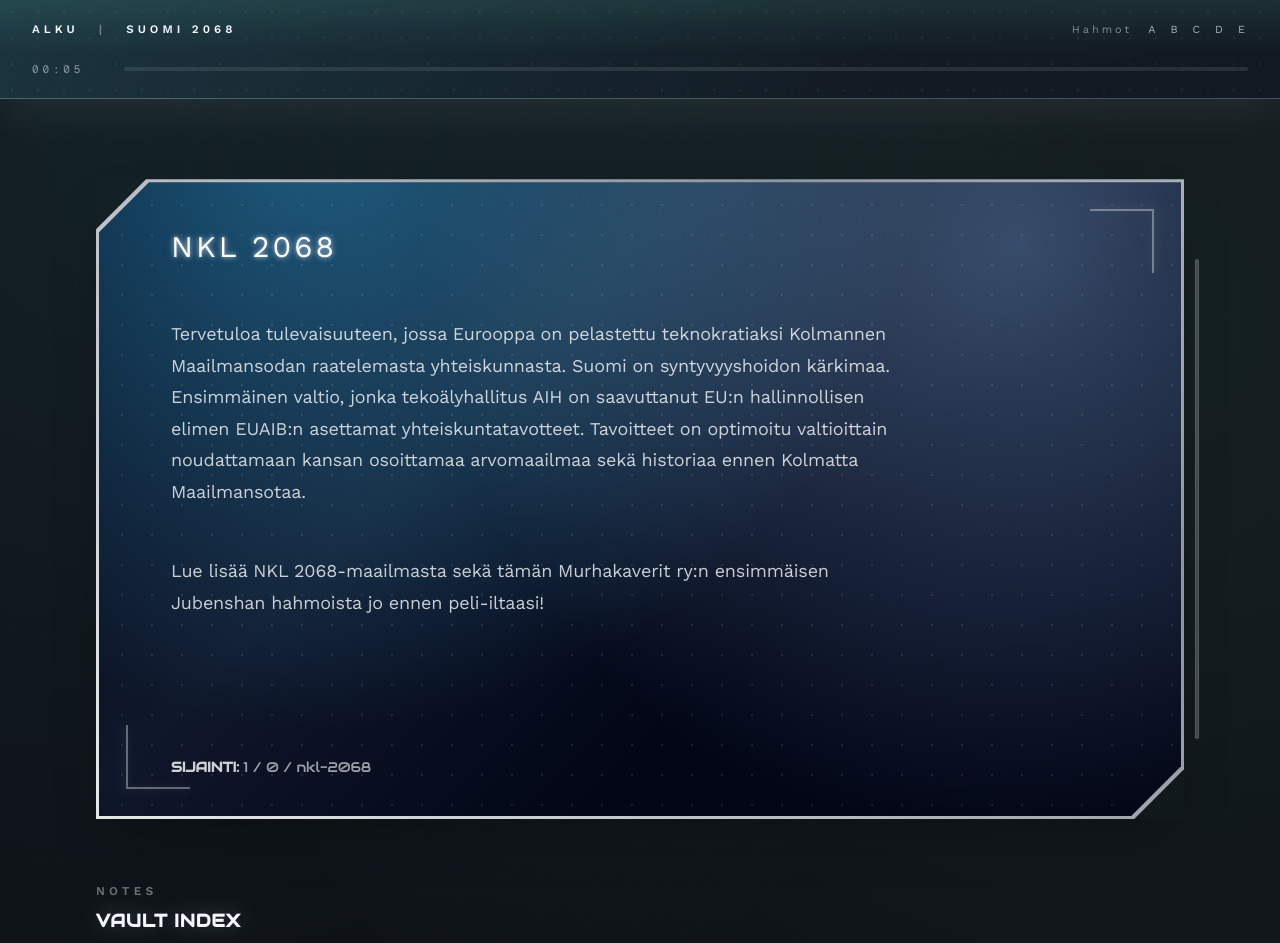
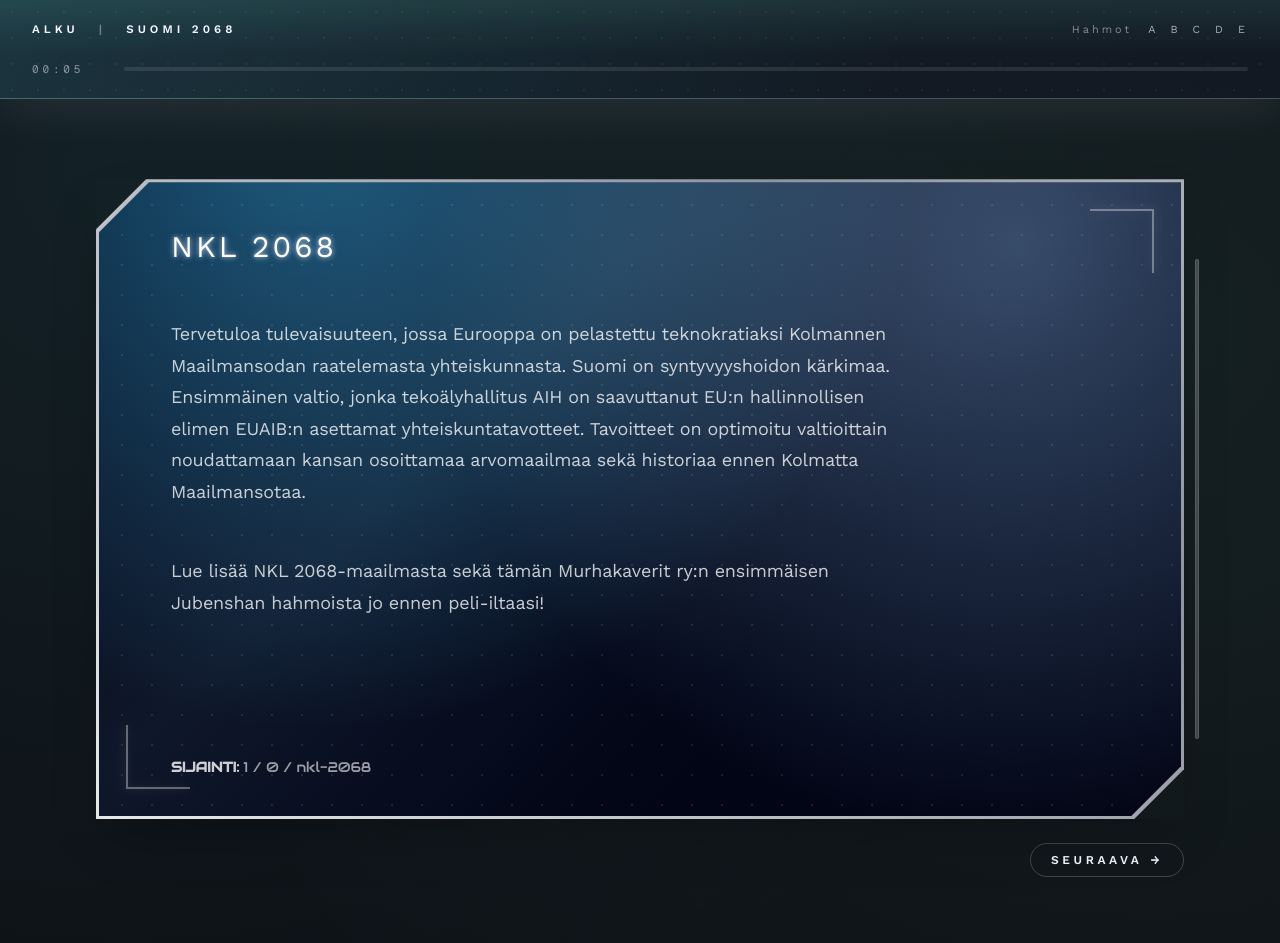
Before and after one commit to Laged/murhakaverit-website, a Next.js app: page / in a window 1280 px wide. Shown: the top 943 px of the page. Built offline with nearby package versions, Linux system fonts and the light colour scheme.

Commit message:
feat: fuse vault metadata with futuristic card

```diff
--- a/src/app/layout.tsx
+++ b/src/app/layout.tsx
@@ -26,7 +26,7 @@ const geistMono = Geist_Mono({
 });
 
 const NKL_DESCRIPTION =
-  "Tervetuloa tulevaisuuteen, jossa Eurooppa on pelastettu teknokratiaksi Kolmannen Maailmansodan raatelemasta yhteiskunnasta. Suomi on syntyvyyshoidon kärkimaa. Ensimmäinen valtio, jonka tekoälyhallitus AIH on saavuttanut EU:n hallinnollisen elimen EUAIB:n asettamat yhteiskuntatavotteet. Tavoitteet on optimoitu valtioittain noudattamaan kansan osoittamaa arvomaailmaa sekä historiaa ennen Kolmatta Maailmansotaa.";
+  "Tervetuloa tulevaisuuteen, jossa Eurooppa on pelastettu teknokratiaksi Kolmannen Maailmansodan raatelemasta yhteiskunnasta. Suomi on syntyvyyshoidon kärkimaa. Ensimmäinen valtio, jonka tekoälyhallitus AIH on saavuttanut EU:n hallinnollisen elimen EUAIB:n asettamat yhteiskuntatavotteet. Tavoitteet on optimoitu valtioittain noudattamaan kansan osoittamaa arvomaailmaa sekä historiaa ennen Kolmatta Maailmansotaa. Lue lisää NKL 2068-maailmasta sekä tämän Murhakaverit ry:n ensimmäisen Jubenshan hahmoista jo ennen peli-iltaasi!";
 
 export const metadata: Metadata = {
   metadataBase: new URL("https://murhakaverit.vercel.app"),
--- a/src/app/page.tsx
+++ b/src/app/page.tsx
@@ -44,10 +44,26 @@ export default async function HomePage() {
     : undefined;
 
   const otherNotes = summaries.filter((summary) => summary.slug !== landingSummary?.slug);
+  const nextNote = otherNotes.at(0);
 
   return (
     <div className="flex flex-col gap-16">
-      {transformedLanding ? <NoteCard note={transformedLanding} /> : null}
+      {transformedLanding ? (
+        <div className="flex flex-col gap-6">
+          <NoteCard note={transformedLanding} />
+          {nextNote ? (
+            <div className="flex justify-end">
+              <Link
+                href={`/notes/${nextNote.slug}`}
+                className="inline-flex items-center gap-2 rounded-full border border-foreground/20 px-5 py-2 text-xs font-semibold uppercase tracking-[0.3em] text-foreground transition hover:border-foreground/50"
+              >
+                Seuraava
+                <span aria-hidden>→</span>
+              </Link>
+            </div>
+          ) : null}
+        </div>
+      ) : null}
 
       <section id="notes" className="flex flex-col gap-6">
         <header className="flex flex-col gap-2">
--- a/src/components/CombinedCard.tsx
+++ b/src/components/CombinedCard.tsx
@@ -227,9 +227,11 @@ export function CombinedCard({ title, className = '', metadata }: CombinedCardPr
                   }
                 }
 
+                const label = key.replace(/_/g, " ");
+
                 return (
                   <span key={key} className="metadata-item">
-                    <strong>{`${key}:`}</strong>
+                    <strong>{`${label}:`}</strong>
                     <span>{displayValue}</span>
                   </span>
                 );
--- a/src/components/note-card.tsx
+++ b/src/components/note-card.tsx
@@ -54,7 +54,8 @@ function extractMetadataFromContent(markdown: string): {
 
   const cleaned = withoutFields
     .replace(/\n{3,}/g, "\n\n")
-    .replace(/^\s+/, "");
+    .replace(/^\s+/, "")
+    .replace(/\s+$/, "");
 
   return {
     metadata,
```
Also changed, not shown: 2 other files (tests, documents, lock files or other folders).
